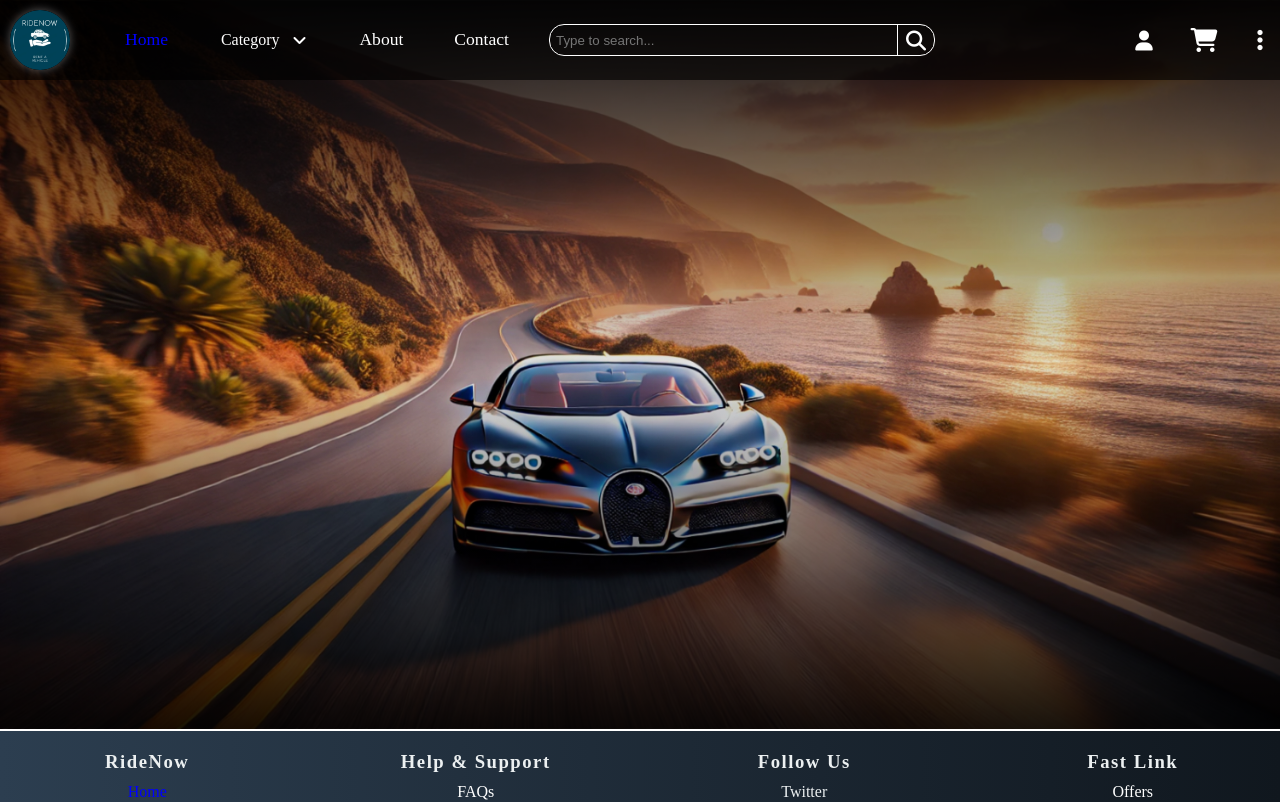
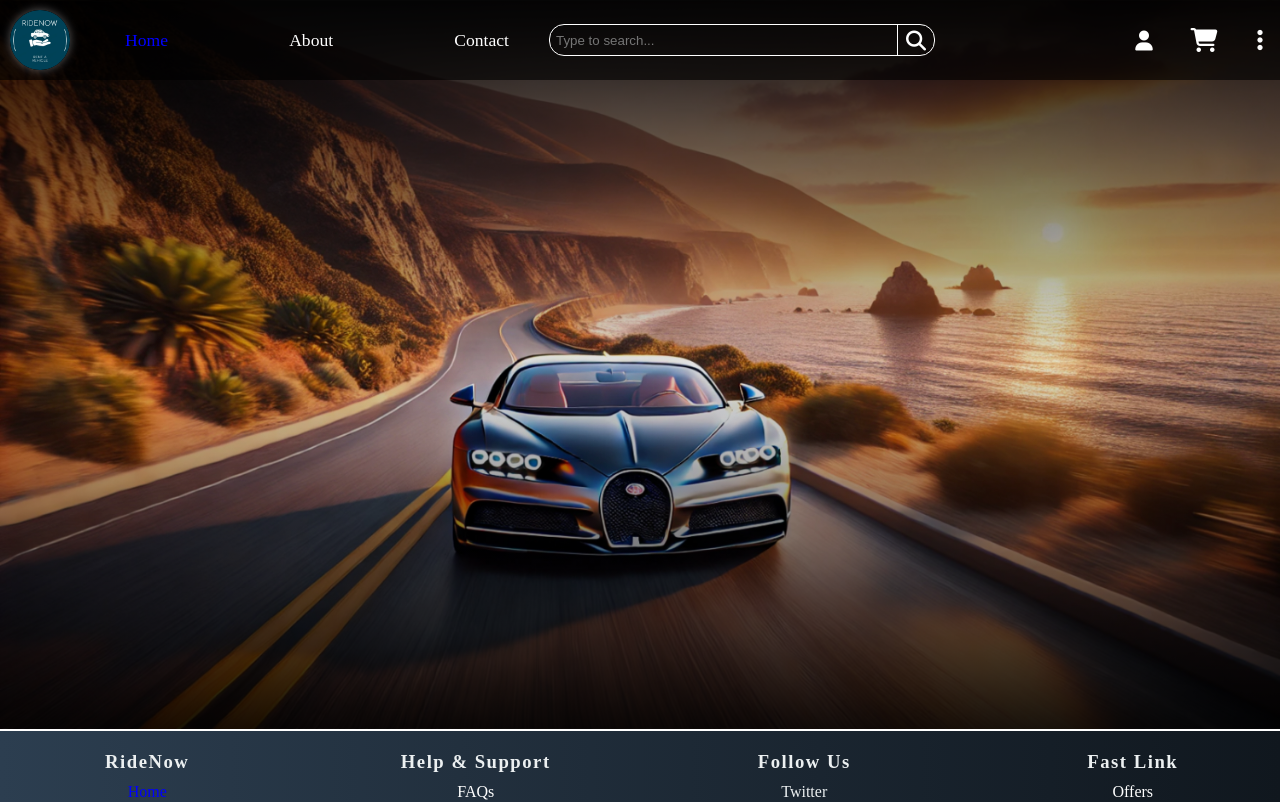
Before and after one commit to dipesh-cwd/project, a React (Vite) app in the folder minor-app/: page / in a window 1280 px wide. Shown: the top 802 px of the page. Built offline with nearby package versions, Linux system fonts and the light colour scheme.

Commit message:
after removing old drop down button going to create new one .

```diff
--- a/minor-app/src/component/header/nav/Nav.jsx
+++ b/minor-app/src/component/header/nav/Nav.jsx
@@ -1,8 +1,5 @@
 import "./Nav.css";
 import React from "react";
-import Dropdown from "../../../components/Dropdown/Dropdown.jsx";
-import DropdownItem from "../../../components/DropdownItem/DropdownItem.jsx";
-const items = ["Car", "Bike", "Hice"];
 import { NavLink } from "react-router-dom";
 function Nav() {
   return (
@@ -11,18 +8,7 @@ function Nav() {
         <NavLink to="/" className="nav_btn home_btn">
           Home
         </NavLink>
-        <div className="content">
-          <Dropdown
-            buttonText="Category"
-            content={
-              <>
-                {items.map((item, id) => (
-                  <DropdownItem key={id}>{`${item}`}</DropdownItem>
-                ))}
-              </>
-            }
-          />
-        </div>
+
         <NavLink to="/about" className="nav_btn about_btn ">
           About
         </NavLink>
--- a/minor-app/src/component/header/threeLineNav/ThreeLineNav.jsx
+++ b/minor-app/src/component/header/threeLineNav/ThreeLineNav.jsx
@@ -1,40 +1,19 @@
 import "./ThreeLineNav.css";
 import React from "react";
-import Dropdown from "../../../components/Dropdown/Dropdown.jsx";
-import DropdownItem from "../../../components/DropdownItem/DropdownItem.jsx";
-const items = ["Car", "Bike", "Hice"];
 import { NavLink } from "react-router-dom";
 
 function ThreeLineNav() {
   return (
     <>
       <div className="threeLineNav">
-        <NavLink
-          to="/"
-          className="home_btn threeLine_btn">
+        <NavLink to="/" className="home_btn threeLine_btn">
           Home
         </NavLink>
 
-        <div className="content">
-          <Dropdown
-            buttonText="Category"
-            content={
-              <>
-                {items.map((item, id) => (
-                  <DropdownItem key={id}>{`${item}`}</DropdownItem>
-                ))}
-              </>
-            }
-          />
-        </div>
-        <NavLink
-          to="/about"
-          className="about_btn threeLine_btn">
+        <NavLink to="/about" className="about_btn threeLine_btn">
           About
         </NavLink>
-        <NavLink
-          to="/contact"
-          className="contact_btn threeLine_btn">
+        <NavLink to="/contact" className="contact_btn threeLine_btn">
           Contact
         </NavLink>
       </div>
--- a/minor-app/src/components/Dropdown/Dropdown.css
+++ /dev/null
@@ -1,3 +0,0 @@
-.dropdown {
-  position: relative;
-}
--- a/minor-app/src/components/Dropdown/Dropdown.jsx
+++ /dev/null
@@ -1,60 +0,0 @@
-import { useEffect, useState, useRef } from "react";
-
-import DropdownButton from "../DropdownButton/DropdownButton";
-import DropdownContent from "../DropdownContent/DropdownContent";
-
-import "./Dropdown.css";
-
-const Dropdown = ({ buttonText, content }) => {
-  const [open, setOpen] = useState(false);
-  const [dropdownTop, setDropdownTop] = useState(0);
-
-  const dropdownRef = useRef();
-  const buttonRef = useRef();
-  const contentRef = useRef();
-
-  const toggleDropdown = () => {
-    if (!open) {
-      const spaceRemaining =
-        window.innerHeight - buttonRef.current.getBoundingClientRect().bottom;
-      const contentHeight = contentRef.current.clientHeight;
-
-      const topPosition =
-        spaceRemaining > contentHeight
-          ? null
-          : -(contentHeight - spaceRemaining); // move up by height clipped by window
-      setDropdownTop(topPosition);
-    }
-
-    setOpen((open) => !open);
-  };
-
-  useEffect(() => {
-    const handler = (event) => {
-      if (dropdownRef.current && !dropdownRef.current.contains(event.target)) {
-        setOpen(false);
-      }
-    };
-
-    document.addEventListener("click", handler);
-
-    return () => {
-      document.removeEventListener("click", handler);
-    };
-  }, [dropdownRef]);
-
-  return (
-    <div ref={dropdownRef} className="dropdown">
-      <DropdownButton ref={buttonRef} toggle={toggleDropdown} open={open}>
-        {buttonText}
-      </DropdownButton>
-      {
-        <DropdownContent top={dropdownTop} ref={contentRef} open={open}>
-          {content}
-        </DropdownContent>
-      }
-    </div>
-  );
-};
-
-export default Dropdown;
--- a/minor-app/src/components/DropdownButton/DropdownButton.css
+++ /dev/null
@@ -1,31 +0,0 @@
-.dropdown-btn {
-  display: flex;
-  align-items: center;
-  width: fit-content;
-  padding: 2px;
- color: white;
-  cursor: pointer;
-  transition: .3s all;
-
-}
-.dropdown-btn:hover{
-  /* background-color:rgba(255, 255, 255, 0.207);
-  backdrop-filter: blur(5px); */
-  color: blue;
-  border-bottom:1px solid blue ;
-
-}
-/* .dropdown-btn:active{
-  color: red;
-} */
-
-.toggle-icon {
-  display: flex;
-  align-items: center;
-  justify-content: center;
-  margin-left: 13px;
-}
-
-.button-open {
-
-}
--- a/minor-app/src/components/DropdownButton/DropdownButton.jsx
+++ /dev/null
@@ -1,23 +0,0 @@
-import { forwardRef } from "react";
-
-
-import "./DropdownButton.css";
-
-const DropdownButton = forwardRef((props, ref) => {
-  const { children, toggle, open } = props;
-
-  return (
-    <div
-      onClick={toggle}
-      className={`dropdown-btn ${open ? "button-open" : null}`}
-      ref={ref}
-    >
-      {children}
-      <span className="toggle-icon">
-         {(open ?<i className="fa-solid fa-angle-up"></i> :<i className="fa-solid fa-angle-down"></i>)}
-      </span>
-    </div>
-  );
-});
-
-export default DropdownButton;
--- a/minor-app/src/components/DropdownContent/DropdownContent.css
+++ /dev/null
@@ -1,33 +0,0 @@
-.dropdown-content {
-  position: absolute;
-  min-width: 70%;
-  display: flex;
-  flex-direction: column;
-  align-items: center;
-  padding: 1rem;
-  margin-top: 0.5rem;
-  background-color: rgba(255, 255, 255, 0.147);
-  backdrop-filter: blur(5px);
-  border-radius: 0.5rem;
-  box-shadow: rgba(149, 157, 165, 0.2) 0px 8px 24px;
-  max-height: 40vh;
-  overflow-y: scroll;
-  scrollbar-width: none;
-  -ms-overflow-style: none;
-  transform: translateY(-5%);
-  transition: transform 150ms ease-in-out, opacity 100ms ease-in-out;
-  opacity: 0;
-  pointer-events: none;
-  color: white;
-}
-
-.dropdown-content::-webkit-scrollbar {
-  width: 0;
-  height: 0;
-}
-
-.content-open {
-  transform: translateY(0);
-  opacity: 1;
-  pointer-events: all;
-}
--- a/minor-app/src/components/DropdownContent/DropdownContent.jsx
+++ /dev/null
@@ -1,17 +0,0 @@
-import { forwardRef } from "react";
-import "./DropdownContent.css";
-
-const DropdownContent = forwardRef((props, ref) => {
-  const { children, open, top } = props;
-  return (
-    <div
-      className={`dropdown-content ${open ? "content-open" : null}`}
-      style={{ top: top ? `${top}px` : "100%" }}
-      ref={ref}
-    >
-      {children}
-    </div>
-  );
-});
-
-export default DropdownContent;
--- a/minor-app/src/components/DropdownItem/DropdownItem.css
+++ /dev/null
@@ -1,12 +0,0 @@
-.dropdown-item {
-  padding: 0.5rem;
-  margin: 0.1rem;
-  width: 100%;
-  border-radius: 0.5rem;
-  cursor: pointer;
-}
-
-.dropdown-item:hover {
-  background-color: rgba(240, 249, 255, 0.408);
-  color: black;
-}
--- a/minor-app/src/components/DropdownItem/DropdownItem.jsx
+++ /dev/null
@@ -1,11 +0,0 @@
-import "./DropdownItem.css";
-
-const DropdownItem = ({ children, onClick }) => {
-  return (
-    <div className="dropdown-item" onClick={onClick}>
-      {children}
-    </div>
-  );
-};
-
-export default DropdownItem;
```
